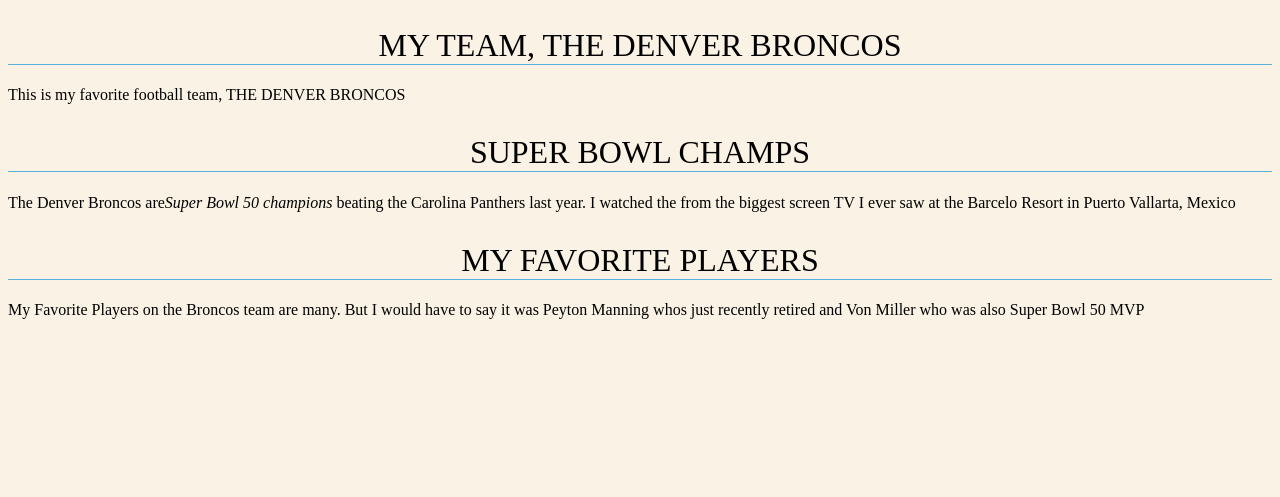
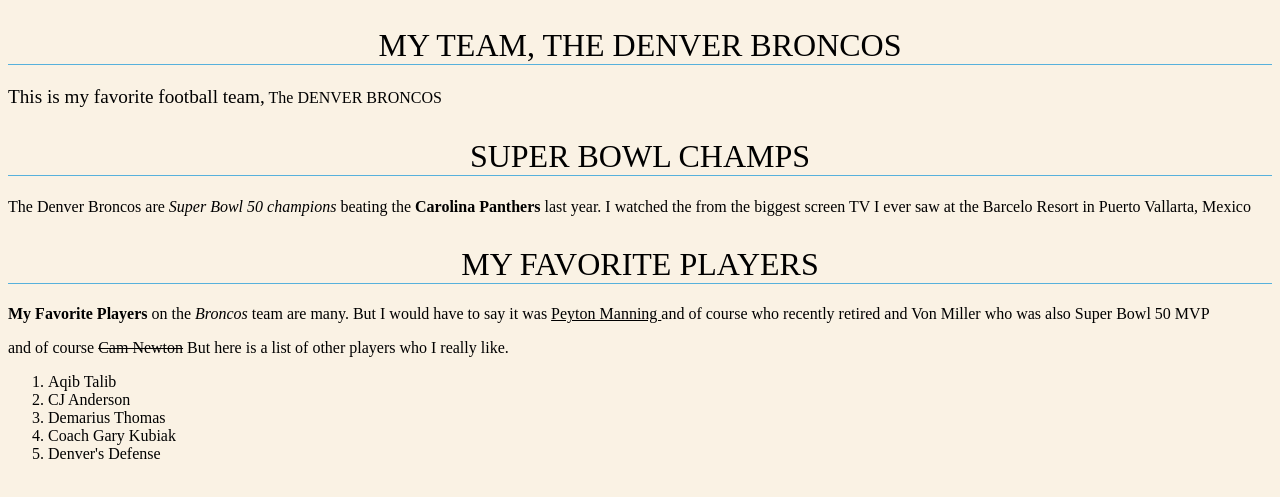
Before and after one commit to harlyneclaussen/harlyneclaussen.github.io, a plain HTML site: page index.html in a window 1280 px wide. Shown: the part 169-666 px from the top of the page. Drawn offline with Linux system fonts and the light colour scheme.

Commit message:
These are new files

```diff
--- a/index.html
+++ b/index.html
@@ -33,16 +33,23 @@ h2 {
 <body>
 
 <h1>My Team, The Denver Broncos</h1>
-<p>This is my favorite football team, THE DENVER BRONCOS</p>
+    <p><big>This is my favorite football team,</big> The DENVER BRONCOS</p>
 
 <h1>Super Bowl Champs</h1>
-<p>The Denver Broncos are<em>Super Bowl 50 champions</em> beating the Carolina Panthers last year.
+<p>The Denver Broncos are <em>Super Bowl 50 champions </em> beating the <b> Carolina Panthers </b>last year.
 I watched the from the biggest screen TV I ever saw at the Barcelo Resort in Puerto Vallarta,
 Mexico</p>
 
 <h1>My Favorite Players</h1>
-<p>My Favorite Players on the Broncos team are many. But I would have to say it was Peyton Manning
- whos just recently retired and Von Miller who was also Super Bowl 50 MVP</p>
+    <p><strong>My Favorite Players</strong> on the <i>Broncos</i> team are many. But I would have to say it was <u> Peyton Manning </u> and of course
+ who recently retired and Von Miller who was also Super Bowl 50 MVP</p> and of course <s>Cam Newton</s> But here is a list of other players
+    who I really like. <ol>
+    <li> Aqib Talib</li>
+    <li> CJ Anderson</li>
+    <li> Demarius Thomas</li>
+    <li> Coach Gary Kubiak</li>
+    <li> Denver's Defense </li>
+
 </body>
 
 
```
Also changed, not shown: week3/index.html (added, +5 -0 lines), week4/index.html (added, +5 -0 lines).
